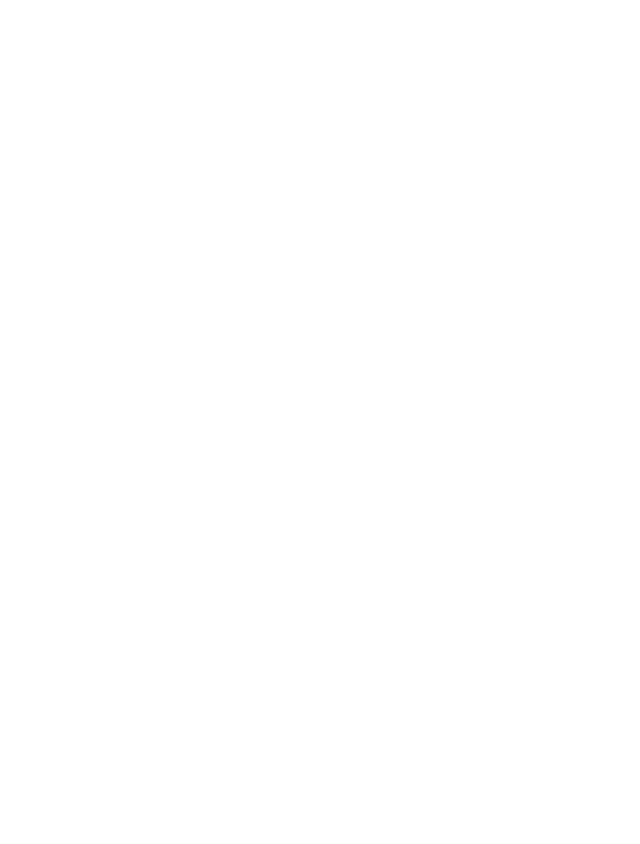
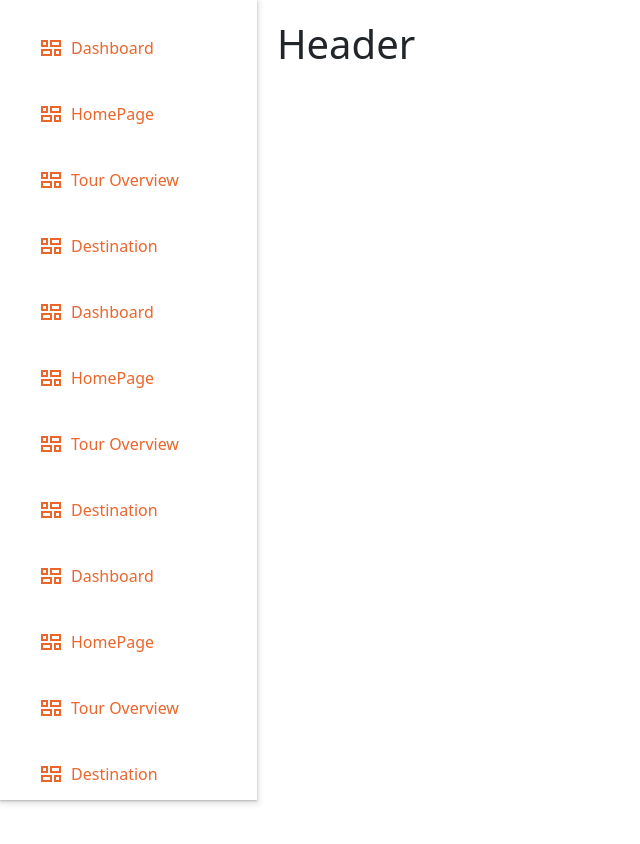
Before and after one commit to Development-Eghai/travel_crm_frontend, a React (Vite) app: page /admin in a window 1280 px wide. Before the commit this address had no page. Shown: the top 844 px of the page, without its empty margins (0-640 px from the left). Before the commit the page ends 800 px from the top, so only its background shows below. Built offline with nearby package versions, Linux system fonts and the light colour scheme.

Commit message:
adminpanel sidebar

```diff
--- a/index.html
+++ b/index.html
@@ -16,6 +16,11 @@
     integrity="sha512-DTOQO9RWCH3ppGqcWaEA1BIZOC6xxalwEsw9c2QQeAIftl+Vegovlnee1c9QX4TctnWMn13TZye+giMm8e2LwA=="
     crossorigin="anonymous" referrerpolicy="no-referrer" />
 
+  <!-- google Icons -->
+  <link rel="stylesheet"
+    href="https://fonts.googleapis.com/css2?family=Material+Symbols+Outlined:opsz,wght,FILL,GRAD@20..48,100..700,0..1,-50..200" />
+
+
 </head>
 
 <body>
--- a/src/AppRoutes.jsx
+++ b/src/AppRoutes.jsx
@@ -2,6 +2,7 @@
 import { BrowserRouter as Router, Route, Routes } from "react-router-dom";
 import DestinationFilters from "./pages/user/DestinationFilters";
 import TourOverview from "./pages/user/TourOverview";
+import Layout from "./container/Layout";
 
 const DestinationDetail = lazy(() => import("./pages/user/DestinationDetail"));
 const Homepage = lazy(() => import("./pages/user/Homepage"));
@@ -15,6 +16,7 @@
                     <Route path="/destination" element={<DestinationDetail />} />
                     <Route path="/destination-list" element={<DestinationFilters />} />
                     <Route path="/tour-overview" element={<TourOverview />} />
+                    <Route path="/admin/*" element={<Layout />} />
                 </Routes>
             </Router>
         </div>
--- /dev/null
+++ b/src/container/Header.jsx
@@ -0,0 +1,13 @@
+import React from 'react'
+
+const Header = () => {
+    return (
+        <div>
+            <div>
+                <h1>Header</h1>
+            </div>
+        </div>
+    )
+}
+
+export default Header
--- /dev/null
+++ b/src/container/Layout.jsx
@@ -0,0 +1,17 @@
+import Sidebar from "../container/Sidebar";
+import Header from "../container/Header";
+import PageContent from "../container/PageContent";
+
+const Layout = () => {
+    return (
+        <div className="Layout-container">
+            <Sidebar role="admin" />
+            <div className="Layout-right-container">
+                <Header />
+                <PageContent />
+            </div>
+        </div>
+    );
+};
+
+export default Layout;
--- /dev/null
+++ b/src/container/PageContent.jsx
@@ -0,0 +1,24 @@
+import React from "react";
+import { Route, Routes } from "react-router-dom";
+import { routes } from "../routes";
+
+const PageContent = () => {
+    return (
+        <div className="page-content">
+            <Routes>
+                {routes.map((item, i) => {
+                    return (
+                        <Route
+                            exact={true}
+                            path={item.path}
+                            key={i}
+                            element={<item.component />}
+                        />
+                    );
+                })}
+            </Routes>
+        </div>
+    );
+};
+
+export default PageContent;
--- /dev/null
+++ b/src/container/Sidebar.jsx
@@ -0,0 +1,19 @@
+import { NavLink } from "react-router-dom";
+import { AdminMenu, UserMenu } from "../routes/SidebarMenus";
+
+const Sidebar = ({ role = "admin" }) => {
+    const menu = role === "admin" ? AdminMenu : UserMenu;
+
+    return (
+        <div className={`sidebar-container-main ${role === "admin" ? 'bg-white' : 'bg-white'}`}>
+            {menu.map((item, index) => (
+                <NavLink to={item.path} key={index} className="d-flex sidebar-menu">
+                    <span className="sidebar-icon">{item.icon}</span>
+                    <span className="mt-2 ms-2">{item.name}</span>
+                </NavLink>
+            ))}
+        </div>
+    );
+};
+
+export default Sidebar;
--- a/src/css/style.css
+++ b/src/css/style.css
@@ -1353,3 +1353,44 @@
     background-color: #EB662B;
     color: white;
 }
+
+/************************************************************* sibebar css ******************************************/
+.sidebar-menu {
+    text-decoration: none;
+    color: #EB662B;
+    /* background-color: #EB662B; */
+    margin-bottom: 20px;
+    padding: 4px 15px;
+    border-radius: 7px;
+}
+
+.sidebar-icon {
+    font-size: 16px;
+}
+
+.Layout-container {
+    display: flex;
+    height: 100vh;
+
+}
+
+.sidebar-container-main {
+    width: 20rem;
+    padding: 1.5rem;
+    display: flex;
+    overflow-y: scroll;
+    flex-direction: column;
+    box-shadow: rgba(60, 64, 67, 0.3) 0px 1px 2px 0px, rgba(60, 64, 67, 0.15) 0px 2px 6px 2px;
+
+}
+
+.Layout-right-container {
+    margin: 20px;
+    width: 100%;
+}
+
+.page-content {
+    padding: 20px;
+    height: 100vh;
+    overflow-y: scroll;
+}
--- /dev/null
+++ b/src/pages/admin/AdminDashboard.jsx
@@ -0,0 +1,11 @@
+import React from 'react'
+
+const AdminDashboard = () => {
+    return (
+        <div>
+            <h1>AdminDashboard</h1>
+        </div>
+    )
+}
+
+export default AdminDashboard
--- /dev/null
+++ b/src/routes/SidebarMenus.jsx
@@ -0,0 +1,134 @@
+export const AdminMenu = [
+    {
+        path: "/admin/admin-dashboard",
+        icon: <span class="material-symbols-outlined mt-2">dashboard_2
+        </span>,
+        name: "Dashboard",
+    },
+    {
+        path: "/admin/admin-dashboard",
+        icon: <span class="material-symbols-outlined mt-2">dashboard_2
+        </span>,
+        name: "HomePage",
+    },
+    {
+        path: "/admin/admin-dashboard",
+        icon: <span class="material-symbols-outlined mt-2">dashboard_2
+        </span>,
+        name: "Tour Overview",
+    },
+    {
+        path: "/admin/admin-dashboard",
+        icon: <span class="material-symbols-outlined mt-2">dashboard_2
+        </span>,
+        name: "Destination",
+    },
+
+    {
+        path: "/admin/admin-dashboard",
+        icon: <span class="material-symbols-outlined mt-2">dashboard_2
+        </span>,
+        name: "Dashboard",
+    },
+    {
+        path: "/admin/admin-dashboard",
+        icon: <span class="material-symbols-outlined mt-2">dashboard_2
+        </span>,
+        name: "HomePage",
+    },
+    {
+        path: "/admin/admin-dashboard",
+        icon: <span class="material-symbols-outlined mt-2">dashboard_2
+        </span>,
+        name: "Tour Overview",
+    },
+    {
+        path: "/admin/admin-dashboard",
+        icon: <span class="material-symbols-outlined mt-2">dashboard_2
+        </span>,
+        name: "Destination",
+    },
+
+    {
+        path: "/admin/admin-dashboard",
+        icon: <span class="material-symbols-outlined mt-2">dashboard_2
+        </span>,
+        name: "Dashboard",
+    },
+    {
+        path: "/admin/admin-dashboard",
+        icon: <span class="material-symbols-outlined mt-2">dashboard_2
+        </span>,
+        name: "HomePage",
+    },
+    {
+        path: "/admin/admin-dashboard",
+        icon: <span class="material-symbols-outlined mt-2">dashboard_2
+        </span>,
+        name: "Tour Overview",
+    },
+    {
+        path: "/admin/admin-dashboard",
+        icon: <span class="material-symbols-outlined mt-2">dashboard_2
+        </span>,
+        name: "Destination",
+    },
+
+    {
+        path: "/admin/admin-dashboard",
+        icon: <span class="material-symbols-outlined mt-2">dashboard_2
+        </span>,
+        name: "Dashboard",
+    },
+    {
+        path: "/admin/admin-dashboard",
+        icon: <span class="material-symbols-outlined mt-2">dashboard_2
+        </span>,
+        name: "HomePage",
+    },
+    {
+        path: "/admin/admin-dashboard",
+        icon: <span class="material-symbols-outlined mt-2">dashboard_2
+        </span>,
+        name: "Tour Overview",
+    },
+    {
+        path: "/admin/admin-dashboard",
+        icon: <span class="material-symbols-outlined mt-2">dashboard_2
+        </span>,
+        name: "Destination",
+    },
+    {
+        path: "/admin/admin-dashboard",
+        icon: <span class="material-symbols-outlined mt-2">dashboard_2
+        </span>,
+        name: "Dashboard",
+    },
+    {
+        path: "/admin/admin-dashboard",
+        icon: <span class="material-symbols-outlined mt-2">dashboard_2
+        </span>,
+        name: "HomePage",
+    },
+    {
+        path: "/admin/admin-dashboard",
+        icon: <span class="material-symbols-outlined mt-2">dashboard_2
+        </span>,
+        name: "Tour Overview",
+    },
+    {
+        path: "/admin/admin-dashboard",
+        icon: <span class="material-symbols-outlined mt-2">dashboard_2
+        </span>,
+        name: "Destination",
+    },
+
+]
+export const UserMenu = [
+    {
+        path: "/user/user-dashboard",
+        icon: <span class="material-symbols-outlined mt-2">dashboard_2
+        </span>,
+        name: "Dashboard",
+    },
+]
--- /dev/null
+++ b/src/routes/index.jsx
@@ -0,0 +1,9 @@
+import AdminDashboard from "../../src/pages/admin/AdminDashboard";
+
+
+export const routes = [
+    {
+        path: "/admin-dashboard",
+        component: AdminDashboard,
+    }
+]
```
